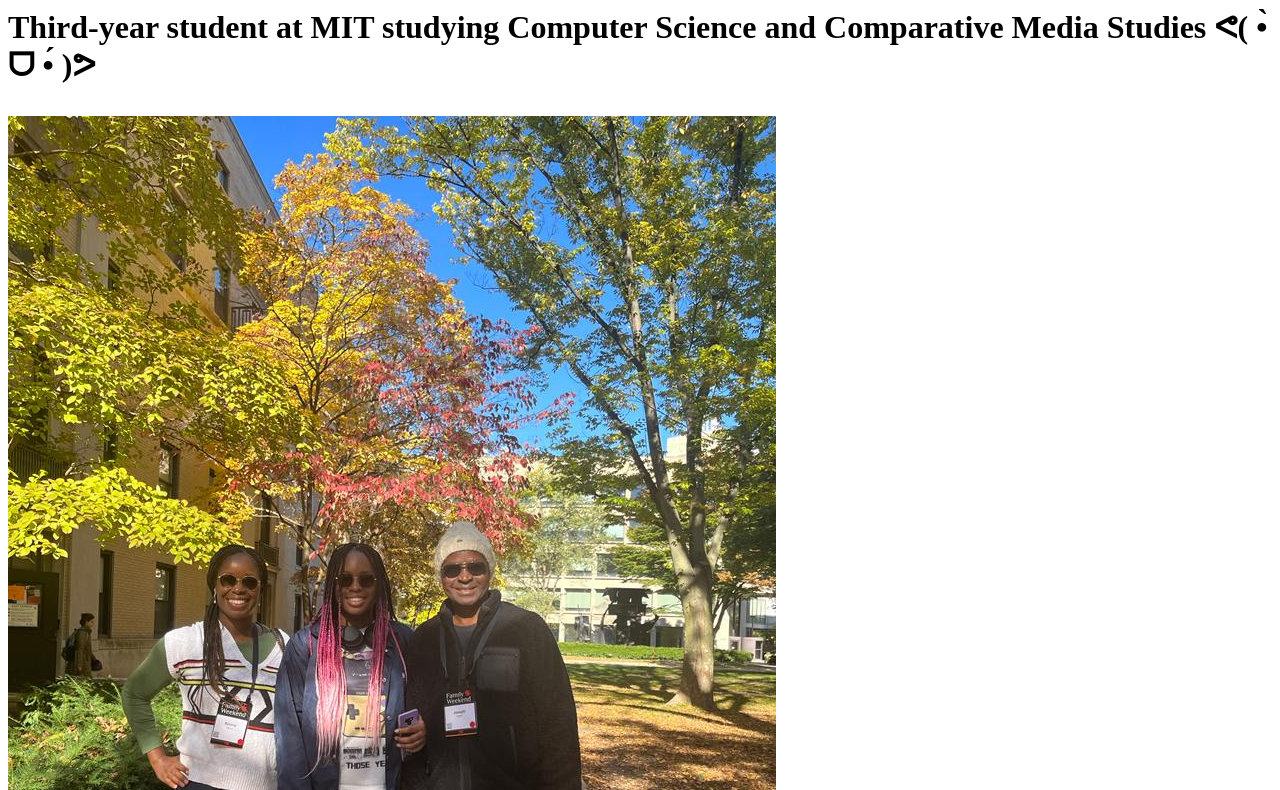
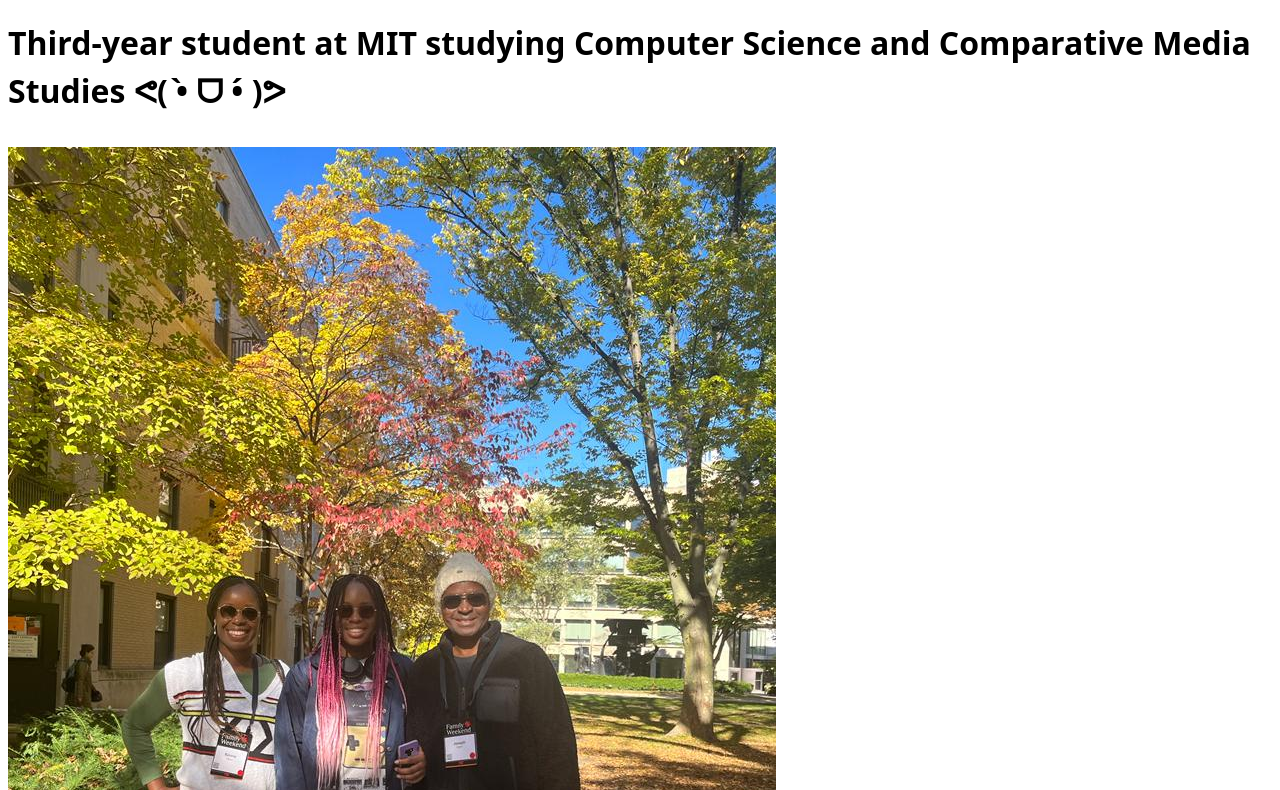
Before and after one commit to n-otu/portfolio, a plain HTML site: page index.html in a window 1280 px wide. Shown: the part 82-872 px from the top of the page. Drawn offline with Linux system fonts and the light colour scheme.

Commit message:
style.css addition
created the stylesheet file and linked it in the html file

```diff
--- a/index.html
+++ b/index.html
@@ -1,6 +1,7 @@
 <!DOCTYPE html>
 <html lang="en">
 <head>
+    <link rel="css stylesheet" href="style.css">
     <meta charset="UTF-8">
     <meta name="viewport" content="width=device-width, initial-scale=1.0">
     <title>Nony: Personal site and portfolio</title>
--- /dev/null
+++ b/style.css
@@ -0,0 +1,6 @@
+body {
+    /* Set line height to 1.5 times the font size
+       and use the OS’s UI font as the website font
+     */
+    font: 100%/1.5 system-ui;
+   }
```
Also changed, not shown: 1 other file.
